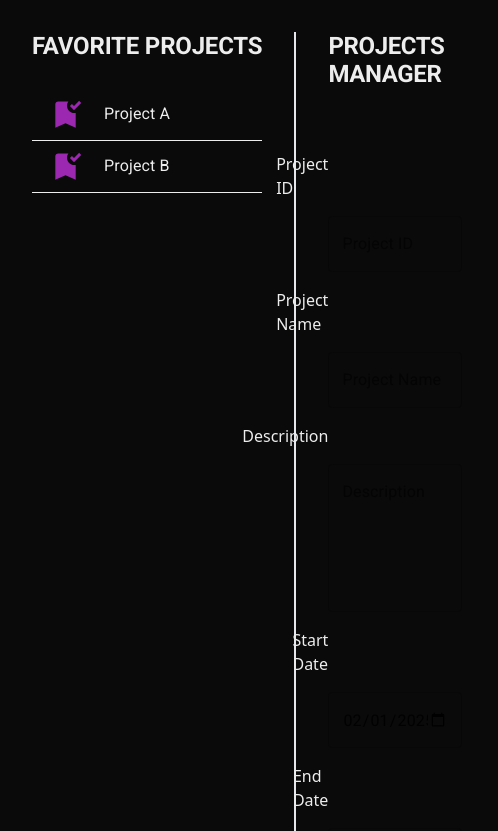
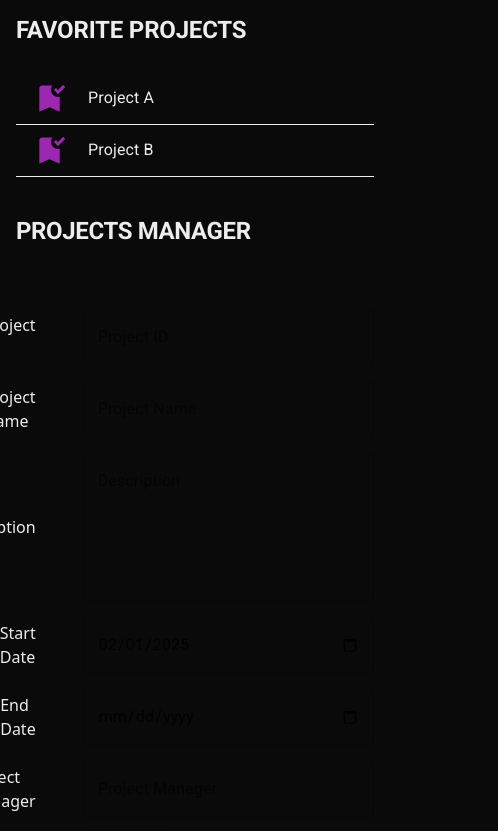
Before and after one commit to Mario-Boss/projects-list, a Next.js app: page /projects/new in a window 390 px wide. Shown: the top 831 px of the page, 498 px wide, since content can reach past the window. Built offline with nearby package versions, Linux system fonts and the light colour scheme.

Commit message:
added tailwind classes to both layouts to make the app responsive and demonstrate skills around the tailwind as a part of the task

```diff
--- a/src/app/layout.jsx
+++ b/src/app/layout.jsx
@@ -21,8 +21,8 @@ export default function RootLayout({ children }) {
       <body className="antialiased">
         <SnackbarProvider>
           <ProjectProvider projectPromise={projectPromise}>
-            <div className="flex flex-col justify-items-center min-h-screen p-8">
-              <main className="flex w-full grow">{children}</main>
+            <div className="flex w-full flex-col justify-items-center min-h-screen p-4 lg:p-8">
+              <main className="flex w-full grow flex-col lg:flex-row">{children}</main>
               <footer className="flex w-full items-center justify-center">
                 <a className="flex items-center gap-4 hover:underline hover:underline-offset-4" href="https://mario-boss.com" target="_blank" rel="noopener noreferrer">
                   <Image aria-hidden src="/logo.svg" alt="Mariusz Andryszczuk" width={60} height={60} />
--- a/src/app/projects/layout.jsx
+++ b/src/app/projects/layout.jsx
@@ -17,11 +17,11 @@ export default function ProjectsLayout({ children }) {
 
   return (
     <>
-      <div className="flex-none pr-8 w-auto border-r-2 border-silver">
+      <div className="lg:pr-8 mr-0 lg:mr-8 mb-8 lg:mb-0 w-full min-[1024px]:w-1/4 lg:border-r-2 border-silver">
         <PageTitle title="Favorite Projects" variant="h2" />
         <FavoriteProjects />
       </div>
-      <div className="grow pl-8">
+      <div className="grow w-full min-[1024px]:w-3/4">
         <PageTitle title={title} variant="h1" />
         {children}
       </div>
```
